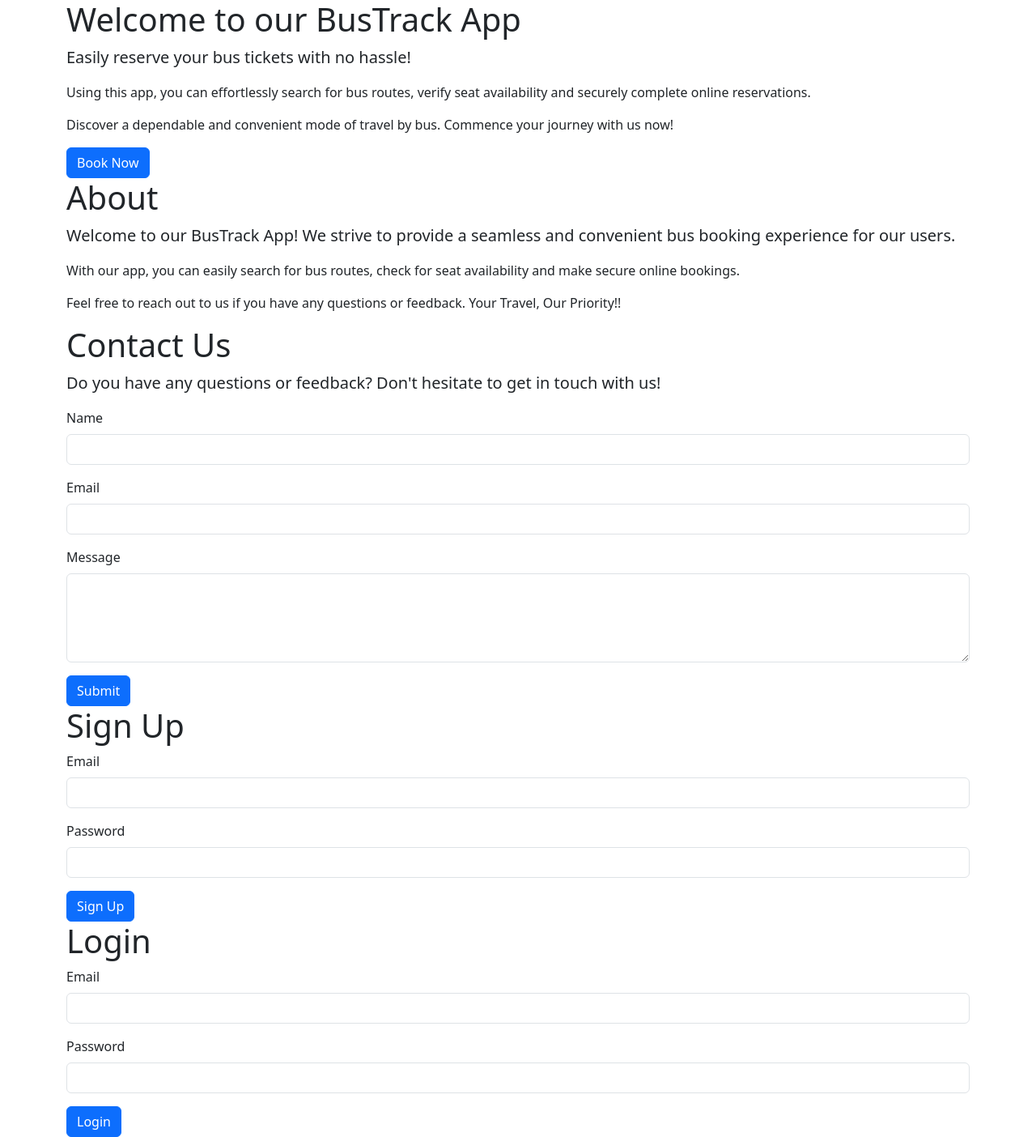
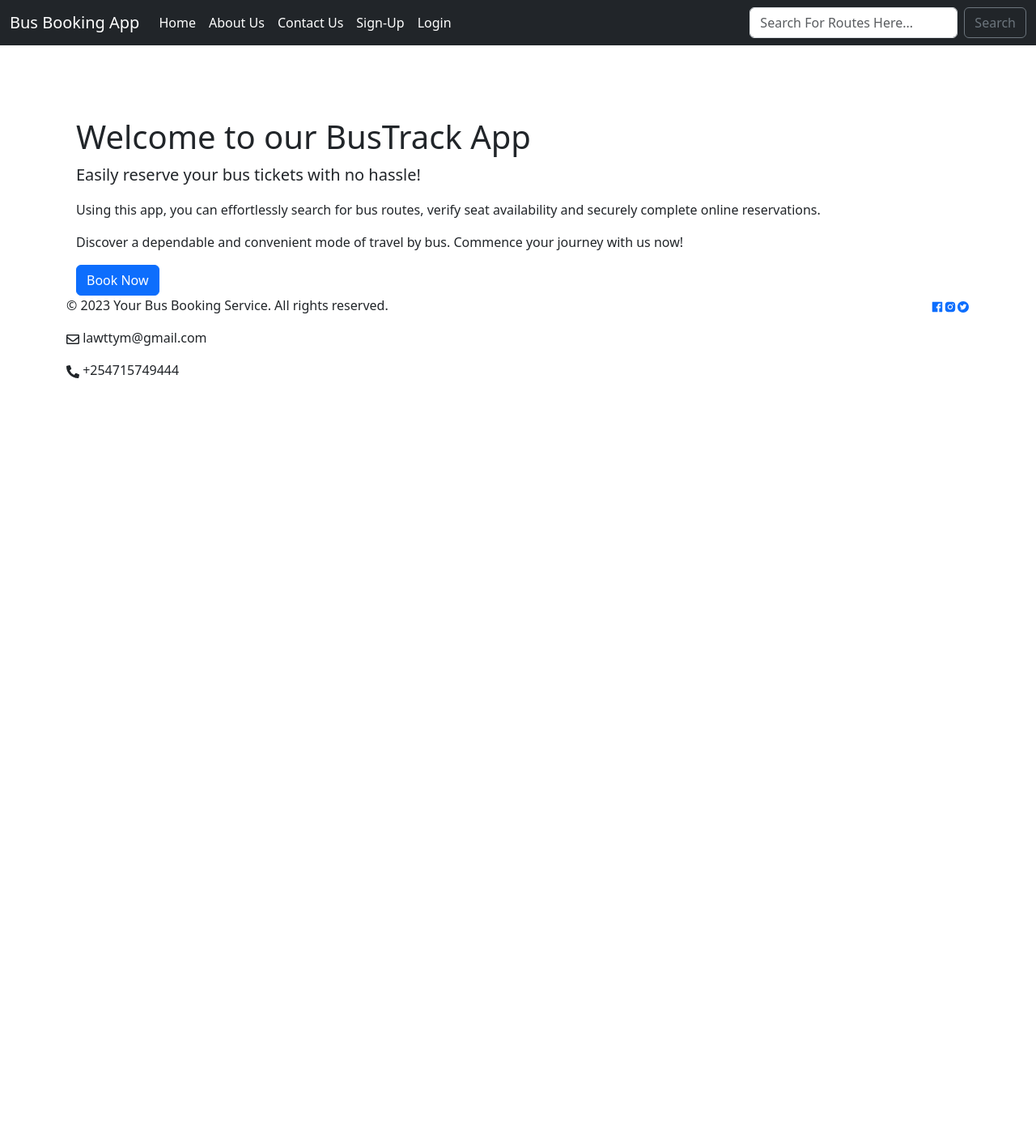
Before and after one commit to Wandati/Bus-Booking-App, a React (Create React App) app in the folder client/: page / in a window 1280 px wide. Shown: the whole page at 81% size. After the commit the page ends 800 px from the top, so only its background shows below. Built offline with nearby package versions, Linux system fonts and the light colour scheme.

Commit message:
Index Updated

```diff
--- a/client/src/index.js
+++ b/client/src/index.js
@@ -1,21 +1,11 @@
-import React from 'react';
-import ReactDOM from 'react-dom';
-import Home from './components/Home';
-import About from './components/About';
-import Contact from './components/Contact';
-import Signup from './components/Signup';
-import Login from './components/Login';
+import React from "react";
+import ReactDOM from "react-dom/client";
 
 import App from "./App";
 
-ReactDOM.render(
+const root = ReactDOM.createRoot(document.getElementById("root"));
+root.render(
   <React.StrictMode>
-    <Home />
-    <About />
-    <Contact />
-    <Signup />
-    <Login />
-  </React.StrictMode>,
-
-  document.getElementById('root')
+    <App />
+  </React.StrictMode>
 );
```
